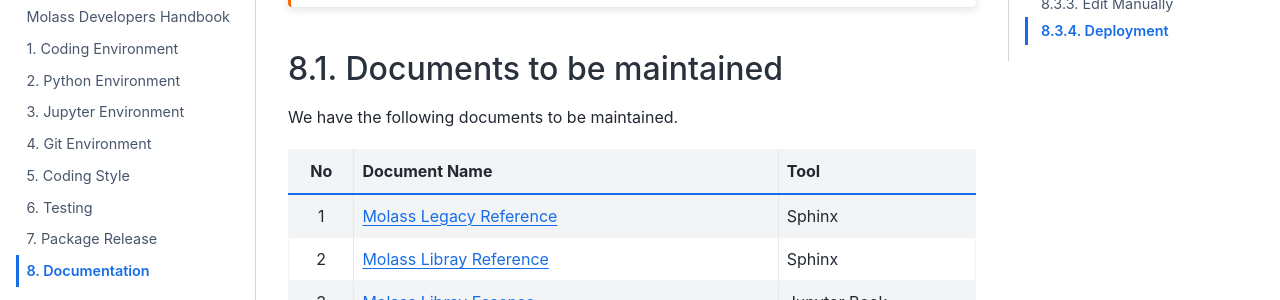
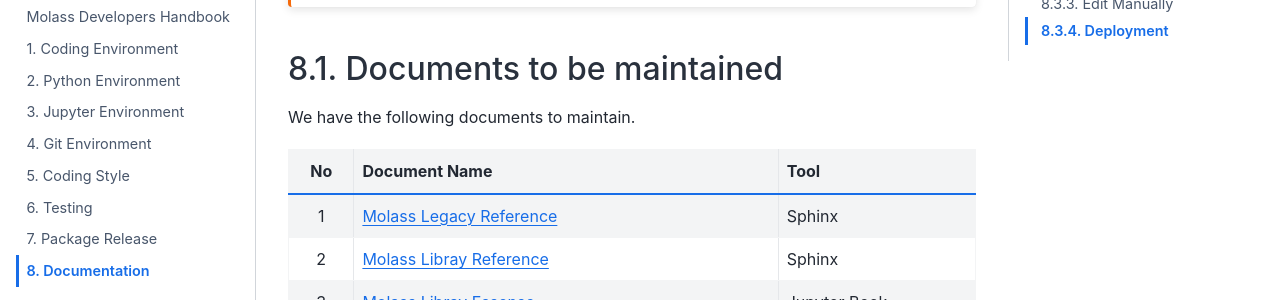
Before and after one commit to biosaxs-dev/molass-develop, a Jupyter Book: the page built from chapters/08/documentation.md, in a window 1280 px wide and 900 px high. Shown: the part 221-521 px from the top of the window. Built offline with Jupyter Book 1.0.4 settings and Sphinx 7.4.7 and the Sphinx Book theme 1.1.4, drawn with Linux system fonts in a browser that asks for light colours.

Commit message:
minor change

```diff
--- a/chapters/08/documentation.md
+++ b/chapters/08/documentation.md
@@ -6,7 +6,7 @@
 
 ## Documents to be maintained
 
-We have the following documents to be maintained.
+We have the following documents to maintain.
 
 |No |   Document Name           |    Tool    |
 |:-:|:--------------------------|:-----------|
```
